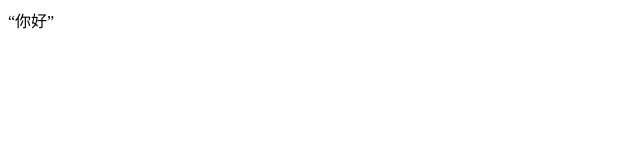
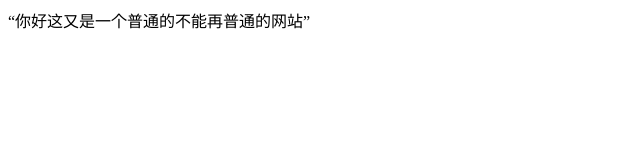
Before and after one commit to bijiaopidexia/bijiaopidexia.qithub.io, a plain HTML site: page index.html in a window 1280 px wide. Shown: the whole page, without its empty margins (0-640 px from the left). Drawn offline with Linux system fonts and the light colour scheme.

Commit message:
Update index.html

```diff
--- a/index.html
+++ b/index.html
@@ -1 +1 @@
-<p>“你好”<p>
+<p>“你好这又是一个普通的不能再普通的网站”<p>
```
